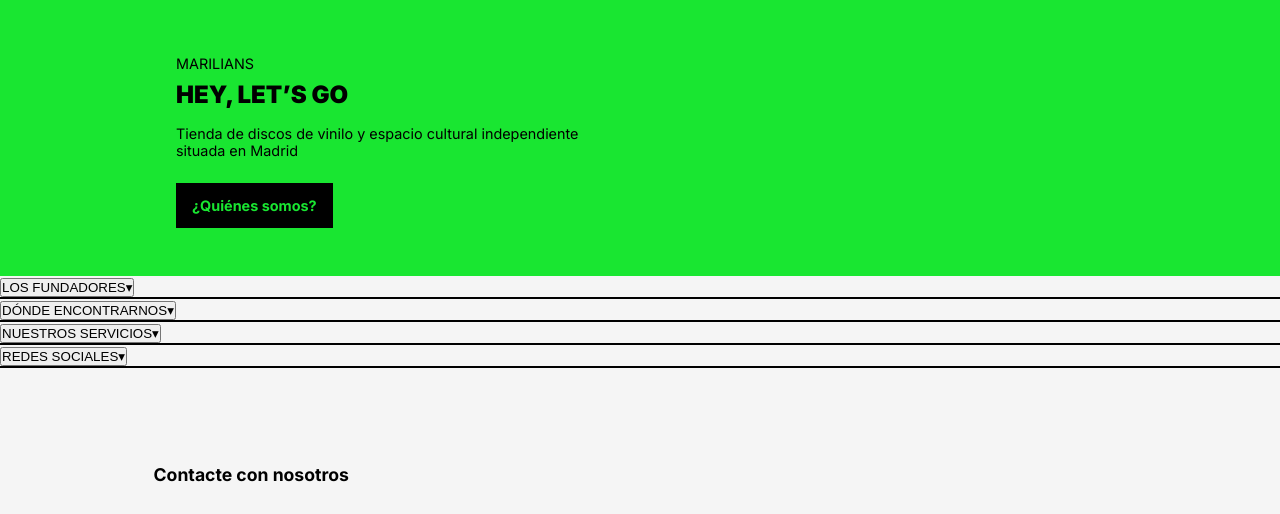
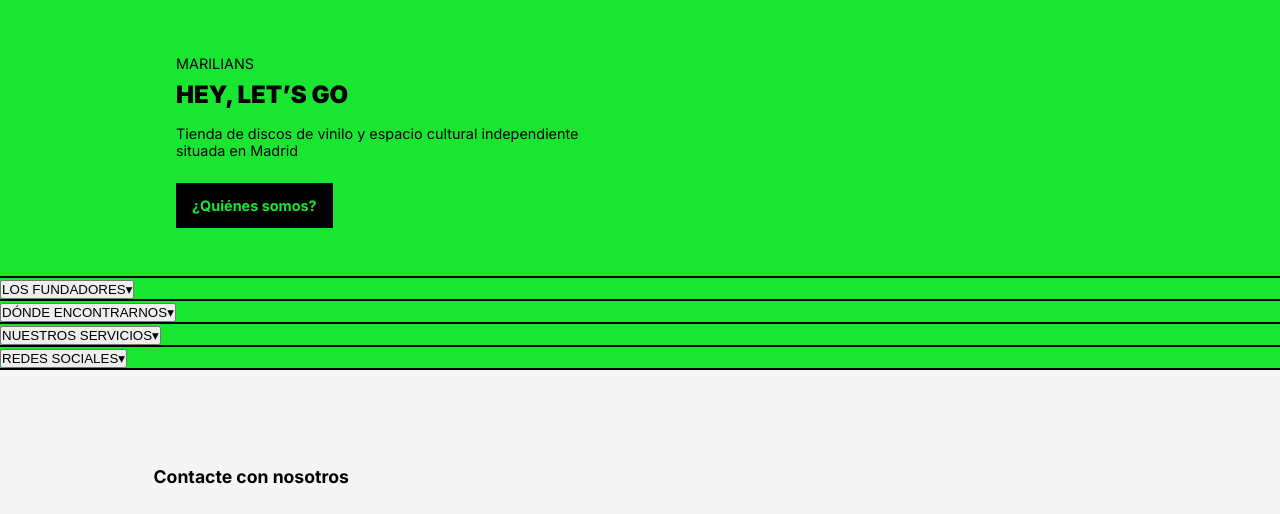
Before and after one commit to gabyalvarezfuentes5444-blip/WEB_INTERACTIVA_02, a plain HTML site: page about.html in a window 1280 px wide. Shown: the part 125-639 px from the top of the page. Drawn offline with nearby package versions, Linux system fonts and the light colour scheme.

Commit message:
fondo de acordeon

```diff
--- a/css/style.css
+++ b/css/style.css
@@ -185,6 +185,12 @@ body {
     background: var(--color-acento);
     color: var(--color-oscuro);
     outline: 2px solid var(--color-oscuro);
+}
+
+/* ACORDEON */
+.acordeon {
+    background: var(--color-acento);
+    border-top: 2px solid var(--color-oscuro);
 }
 
 
```
